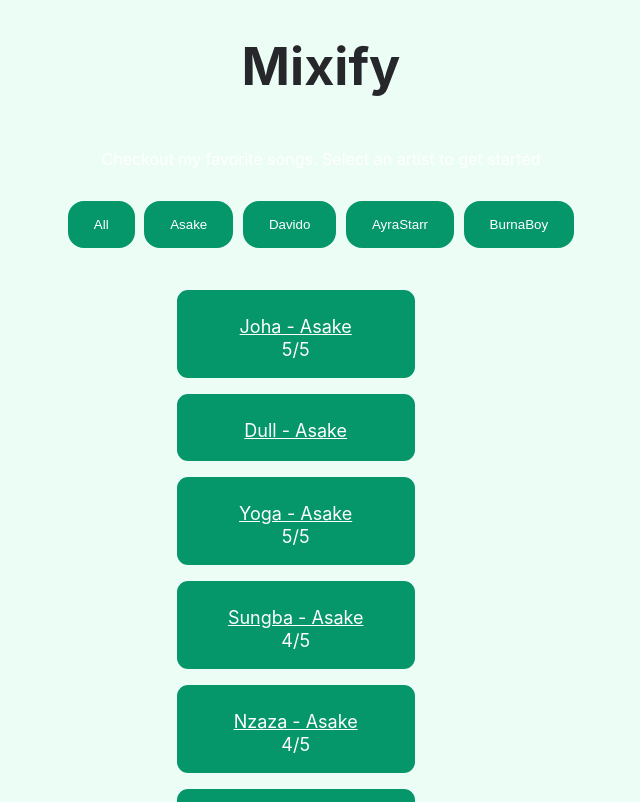
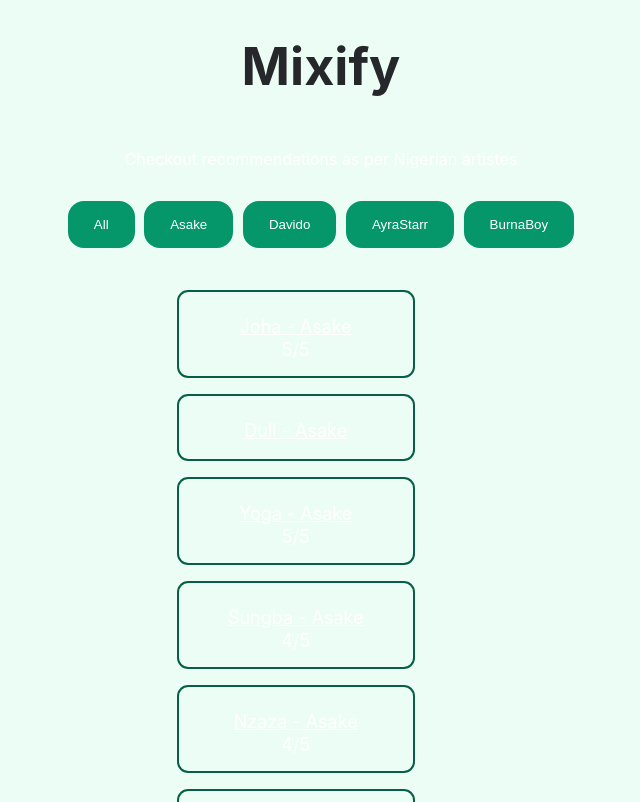
Before and after one commit to UzziahOsia/MIXIFY, a React (Create React App) app: page / in a window 1280 px wide. Shown: the top 802 px of the page, without its empty margins (319-959 px from the left). Built offline with nearby package versions, Linux system fonts and the light colour scheme.

Commit message:
Update App.js

```diff
--- a/src/App.js
+++ b/src/App.js
@@ -65,7 +65,7 @@
 
       <h1>Mixify</h1>
       <p style={{ fontSize: "medium" }}>
-        Checkout my favorite songs. Select an artist to get started
+        Checkout recommendations as per Nigerian artistes
       </p>
       <div>
         {Object.keys(musicDB).map((artistName) => (
@@ -93,11 +93,11 @@
             style={{
               listStyle: "none",
               padding: "1rem",
-              border: "2px solid #059669",
+              border: "2px solid #065F46",
               width: "70%",
               margin: "1rem 0rem",
               borderRadius: "0.7rem",
-              background: "#059669"
+              background: "#ecfdf5"
             }}
             >
               <a href={song.url} style={{ fontSize: "large", color: "white" }}>{song.name}</a>
```
